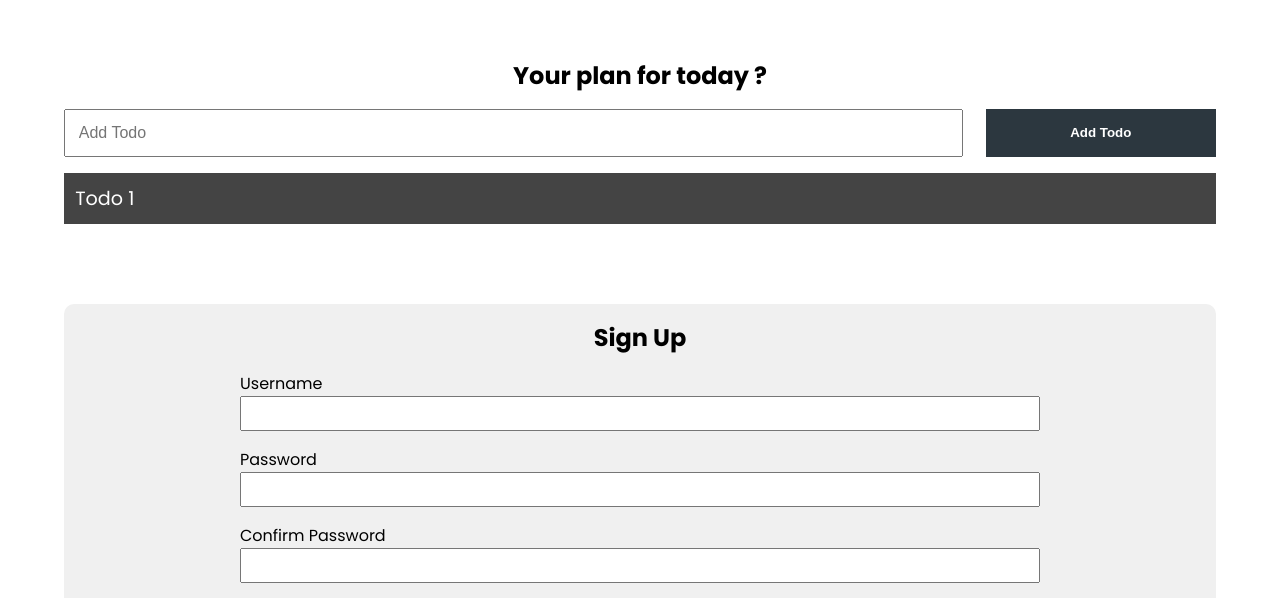
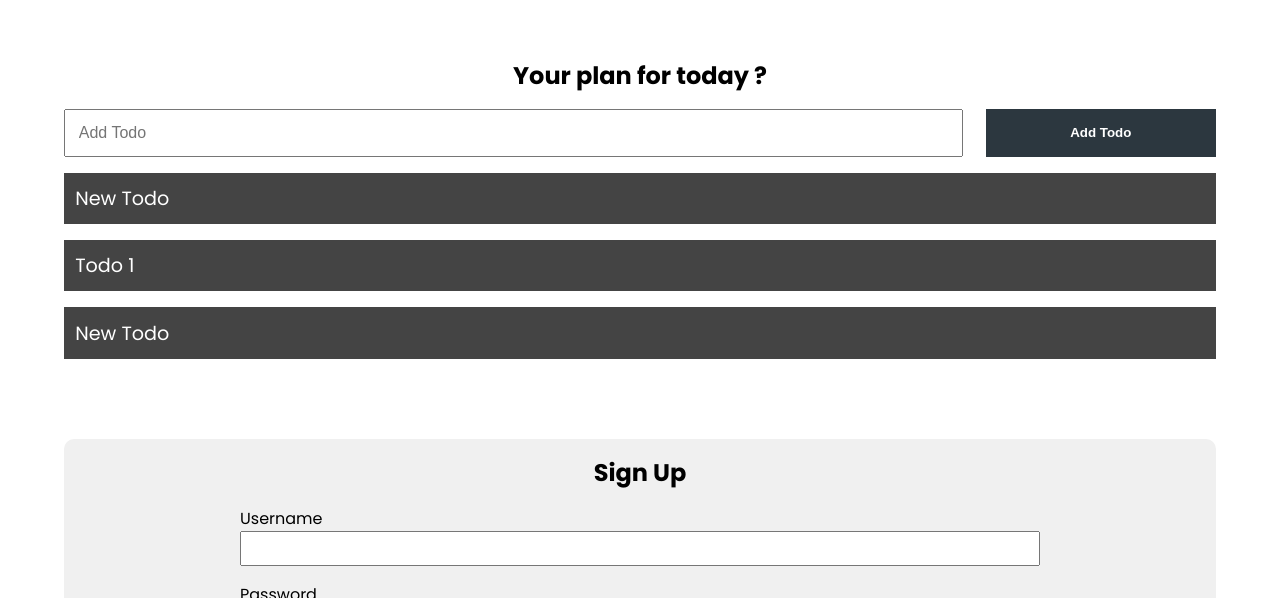
Before and after one commit to Shahidbhatt07/JS-part-02, a plain HTML site: page DOM-Tutorial/index.html in a window 1280 px wide. Shown: the part 502-1100 px from the top of the page. Drawn offline with Linux system fonts and the light colour scheme.

Commit message:
:building_construction: cloneNode

```diff
--- /dev/null
+++ b/DOM-Tutorial/13.js
@@ -0,0 +1,11 @@
+//cloneNode
+//how to clone a node
+
+const ul = document.querySelector(".todo-list");
+const li = document.createElement("li");
+li.textContent = "New todo";
+ul.append(li);
+// ul.prepend(li);
+//we want this new todo be at top as well as at below of todo1. this is not possible by append and prepend at same time, so we have to clone
+const li2 = li.cloneNode(true); // on adding true, it will deep clone and add text also
+ul.prepend(li2);
--- a/DOM-Tutorial/index.html
+++ b/DOM-Tutorial/index.html
@@ -15,7 +15,8 @@
     <!-- <script src="09.js" defer></script> -->
     <!-- <script src="10.js" defer></script> -->
     <!-- <script src="11.js" defer></script> -->
-    <script src="12.js" defer></script>
+    <!-- <script src="12.js" defer></script> -->
+        <script src="13.js" defer></script>
 
 
 
```
